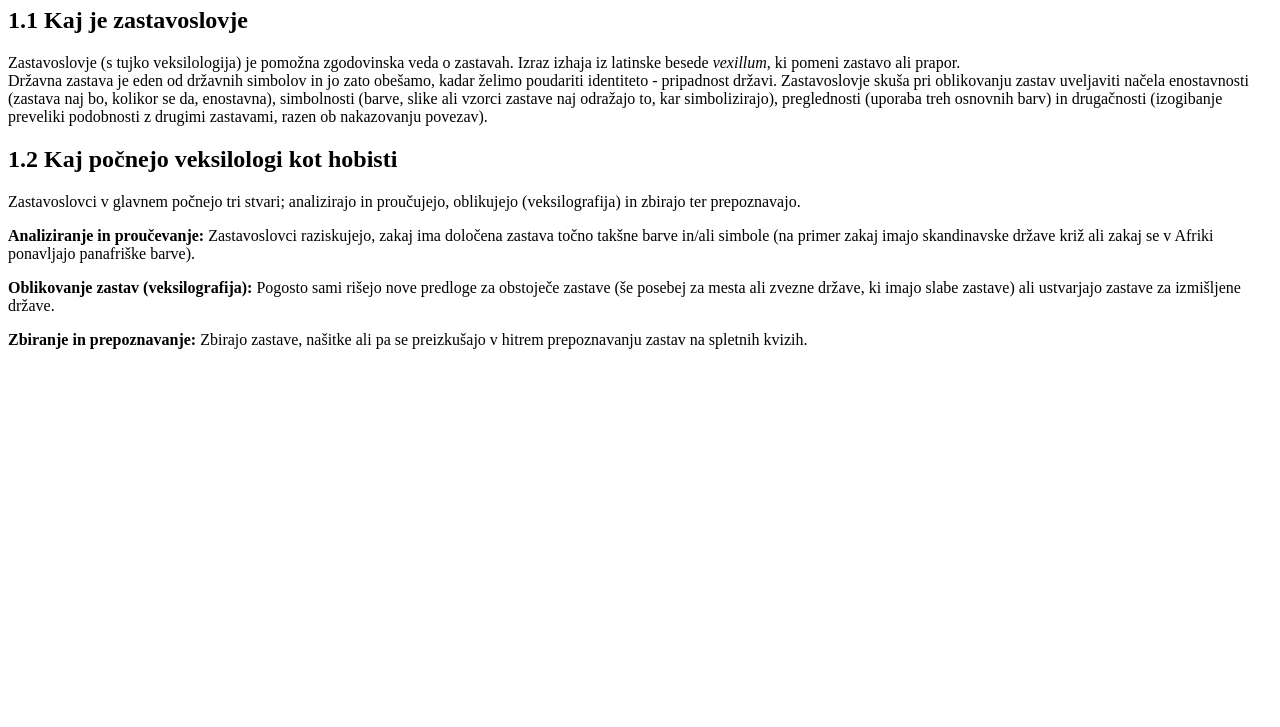
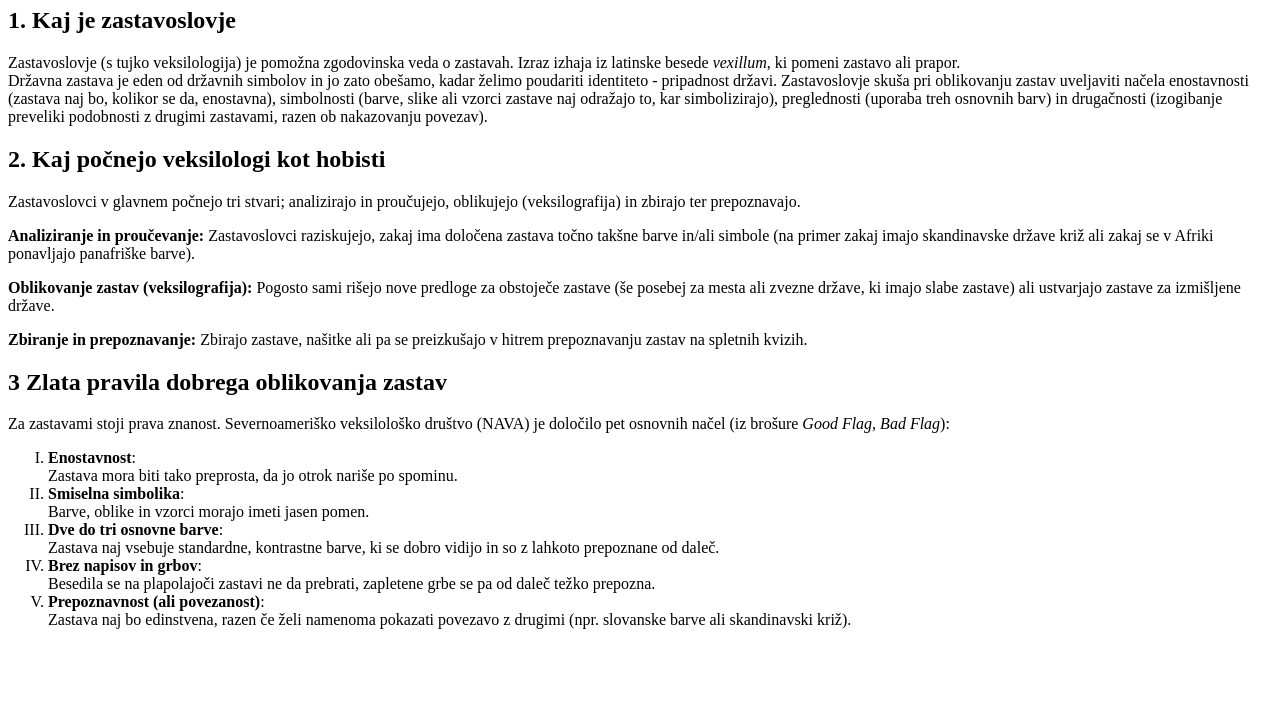
Before and after one commit to itmothy/moja-spletna-stran, a plain HTML site: page index.html in a window 1280 px wide. Shown: the part 73-800 px from the top of the page. Drawn offline with Linux system fonts and the light colour scheme.

Commit message:
added new paragraph/section, restructured entire website

```diff
--- a/index.html
+++ b/index.html
@@ -7,12 +7,12 @@
     <title>Zastavoslovje</title>
 </head>
 <body>
-    <h1>1 Zastavoslovje</h1>
-    <h2>1.1 Kaj je zastavoslovje</h2>
+    <h1>Zastavoslovje</h1>
+    <h2>1. Kaj je zastavoslovje</h2>
     <p>Zastavoslovje (s tujko veksilologija) je pomožna zgodovinska veda o zastavah. Izraz izhaja iz latinske besede <i>vexillum</i>, ki pomeni zastavo ali prapor. <br>
     Državna zastava je eden od državnih simbolov in jo zato obešamo, kadar želimo poudariti identiteto - pripadnost državi. Zastavoslovje skuša pri oblikovanju zastav uveljaviti načela enostavnosti (zastava naj bo, kolikor se da, enostavna), simbolnosti (barve, slike ali vzorci zastave naj odražajo to, kar simbolizirajo), preglednosti (uporaba treh osnovnih barv) in drugačnosti (izogibanje preveliki podobnosti z drugimi zastavami, razen ob nakazovanju povezav).</p>
 
-    <h2>1.2 Kaj počnejo veksilologi kot hobisti</h2>
+    <h2>2. Kaj počnejo veksilologi kot hobisti</h2>
     <p>Zastavoslovci v glavnem počnejo tri stvari; analizirajo in proučujejo, oblikujejo (veksilografija) in zbirajo ter prepoznavajo.</p>
 
     <p><b>Analiziranje in proučevanje: </b>Zastavoslovci raziskujejo, zakaj ima določena zastava točno takšne barve in/ali simbole (na primer zakaj imajo skandinavske države križ ali zakaj se v Afriki ponavljajo panafriške barve).</p>
@@ -20,5 +20,30 @@
     <p><b>Oblikovanje zastav (veksilografija): </b>Pogosto sami rišejo nove predloge za obstoječe zastave (še posebej za mesta ali zvezne države, ki imajo slabe zastave) ali ustvarjajo zastave za izmišljene države.</p>
 
     <p><b>Zbiranje in prepoznavanje: </b>Zbirajo zastave, našitke ali pa se preizkušajo v hitrem prepoznavanju zastav na spletnih kvizih.</p>
+
+    <h2>3 Zlata pravila dobrega oblikovanja zastav</h2>
+    <p>Za zastavami stoji prava znanost. Severnoameriško veksilološko društvo (NAVA) je določilo pet osnovnih načel (iz brošure <i>Good Flag, Bad Flag</i>):</p>
+    <ol type="I">
+        <li>
+            <b>Enostavnost</b>:<br>
+            Zastava mora biti tako preprosta, da jo otrok nariše po spominu.
+        </li>
+        <li>
+            <b>Smiselna simbolika</b>:<br>
+            Barve, oblike in vzorci morajo imeti jasen pomen.
+        </li>
+        <li>
+            <b>Dve do tri osnovne barve</b>:<br>
+            Zastava naj vsebuje standardne, kontrastne barve, ki se dobro vidijo in so z lahkoto prepoznane od daleč.
+        </li>
+        <li>
+            <b>Brez napisov in grbov</b>:<br>
+            Besedila se na plapolajoči zastavi ne da prebrati, zapletene grbe se pa od daleč težko prepozna.
+        </li>
+        <li>
+            <b>Prepoznavnost (ali povezanost)</b>:<br>
+            Zastava naj bo edinstvena, razen če želi namenoma pokazati povezavo z drugimi (npr. slovanske barve ali skandinavski križ).
+        </li>
+    </ol>
 </body>
 </html>
```
